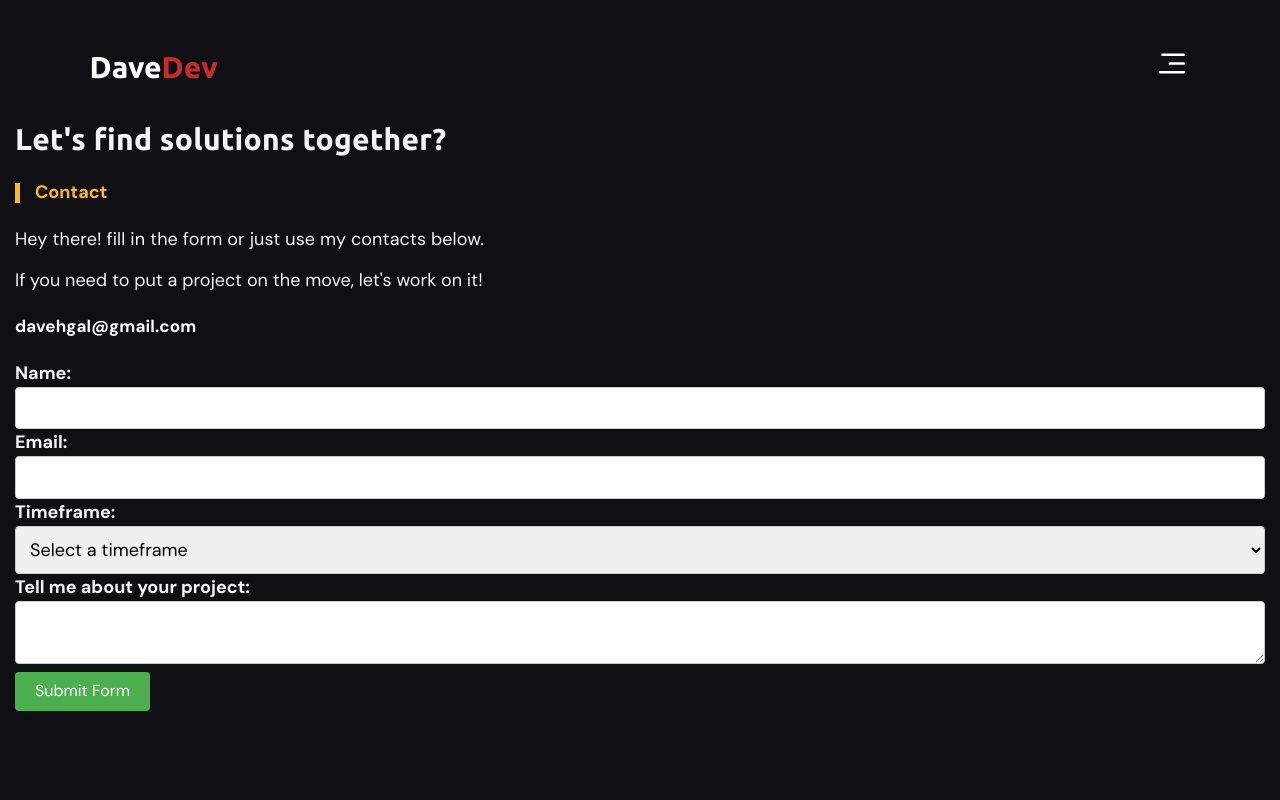
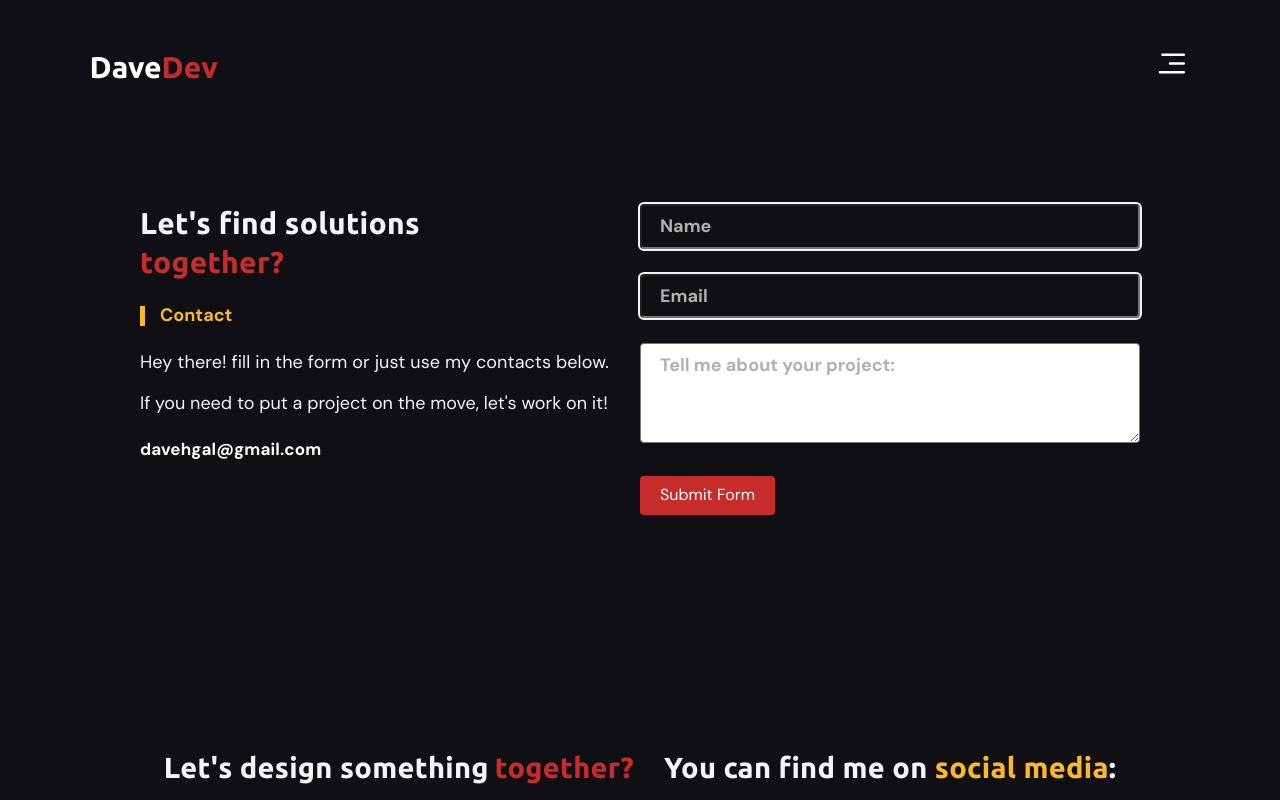
Before and after one commit to davehernandez92/davedev-portfolio-NextJs, a Next.js app: page /contact in a window 1280 px wide. Shown: the top 800 px of the page. Built offline with nearby package versions, Linux system fonts and the light colour scheme.

Commit message:
styles to contact

```diff
--- a/src/pages/components/form.js
+++ b/src/pages/components/form.js
@@ -4,7 +4,6 @@ import styles from '../../styles/form.module.css';
 const Form = () => {
   const [name, setName] = useState('');
   const [email, setEmail] = useState('');
-  const [timeframe, setTimeframe] = useState('');
   const [projectDetails, setProjectDetails] = useState('');
 
   const handleSubmit = (e) => {
@@ -21,9 +20,9 @@ const Form = () => {
   };
 
   return (
-    <form onSubmit={handleSubmit}>
+    <form onSubmit={handleSubmit}  className={styles.form}>
       <div className={styles.formgroup}>
-        <label htmlFor="name" className={styles.label}>Name:</label>
+        <label htmlFor="name" className={styles.label}>Name</label>
         <input
           type="text"
           id="name"
@@ -35,7 +34,7 @@ const Form = () => {
         />
       </div>
       <div className={styles.formgroup}>
-        <label htmlFor="email" className={styles.label}>Email:</label>
+        <label htmlFor="email" className={styles.label}>Email</label>
         <input
           type="email"
           id="email"
@@ -46,22 +45,7 @@ const Form = () => {
           className={styles.input}
         />
       </div>
-      <div className={styles.formgroup}>
-        <label htmlFor="timeframe" className={styles.label}>Timeframe:</label>
-        <select
-          id="timeframe"
-          name="timeframe"
-          value={timeframe}
-          onChange={(e) => setTimeframe(e.target.value)}
-          required
-          className={styles.select}
-        >
-          <option value="">Select a timeframe</option>
-          <option value="2-4 weeks">2-4 weeks</option>
-          <option value="1-2 months">1-2 months</option>
-          <option value="more than 2 months">More than 2 months</option>
-        </select>
-      </div>
+
       <div className={styles.formgroup}>
         <label htmlFor="project-details" className={styles.label}>Tell me about your project:</label>
         <textarea
--- a/src/styles/contact.module.css
+++ b/src/styles/contact.module.css
@@ -1,7 +1,7 @@
 .contact{
     display: flex;
     flex-direction: column;
-    margin: 10rem 1.5rem 0 1.5rem;
+    margin: 12rem 1.2rem 0 1.2rem;
 }
 .contact__h1{
     font-size: 3rem;
@@ -9,6 +9,9 @@
     line-height: 130%;
     font-weight: 900;
     letter-spacing: .01em
+}
+.contact__h1 span {
+    color: var(--primary-orange );
 }
 .contact__textWrap{
     display: flex;
@@ -39,3 +42,11 @@
     margin: 2rem 0 ;
     letter-spacing: .01rem;
 }
+
+@media screen and (min-width: 768px) {
+    .contact{
+        display: grid;
+        grid-template-columns: repeat(2, 1fr);
+        padding: 5% 10%;
+    }
+}
--- a/src/styles/form.module.css
+++ b/src/styles/form.module.css
@@ -1,5 +1,11 @@
-.form-group {
-  margin-bottom: 20px;
+.form {
+  margin: 2rem 0;
+}
+.formgroup {
+  margin-bottom: 25px;
+  position: relative;
+
+
 }
 
 .label {
@@ -12,14 +18,18 @@
 .select {
   width: 100%;
   padding: 10px;
-  border: 1px solid #ccc;
+
   border-radius: 4px;
 }
+.textarea{
+  height: 10rem;
+}
+
 
 .button {
   padding: 10px 20px;
   font-size: 16px;
-  background-color: #4CAF50;
+  background-color: var(--primary-orange);
   color: white;
   border: none;
   border-radius: 4px;
@@ -27,5 +37,30 @@
 }
 
 .button:hover {
-  background-color: #45a049;
+  background-color: #fa4646;
 }
+.input {
+  background-color: transparent;
+  transition: outline-color 500ms;
+  outline: 2px solid var(--white);
+}
+
+.input:focus, /* Add a comma here */
+.input:valid {
+  outline-color: var(--secondary-yellow);
+}
+
+.label {
+  position: absolute;
+  top: 0;
+  left: 0;
+  transform: translate(20px, 9px);
+  transition: transform 500ms, font-size 500ms;
+  pointer-events: none;
+  color: #b1b1b1;
+}
+
+
+.input:focus + .label {
+  color: var(--secondary-yellow);
+}
--- a/src/styles/navbar.module.css
+++ b/src/styles/navbar.module.css
@@ -19,7 +19,7 @@
     display: flex;
     flex-direction: row;
     position: relative;
-    z-index: 3;
+    z-index: 4;
   }
   .navbar__logo2{
     color: var(--primary-orange);
@@ -27,7 +27,7 @@
   .menu__icon {
     cursor: pointer;
     width: auto;
-    z-index: 3;
+    z-index: 4;
 
   }
 
@@ -47,6 +47,7 @@
     background-color: var(--secondary-yellow);
     backdrop-filter: blur(2px);
     justify-content: center;
+    z-index: 3;
     /* transition: all 0.4s cubic-bezier(.95,.05,.8,.04) */
   }
   .menu > li {
```
